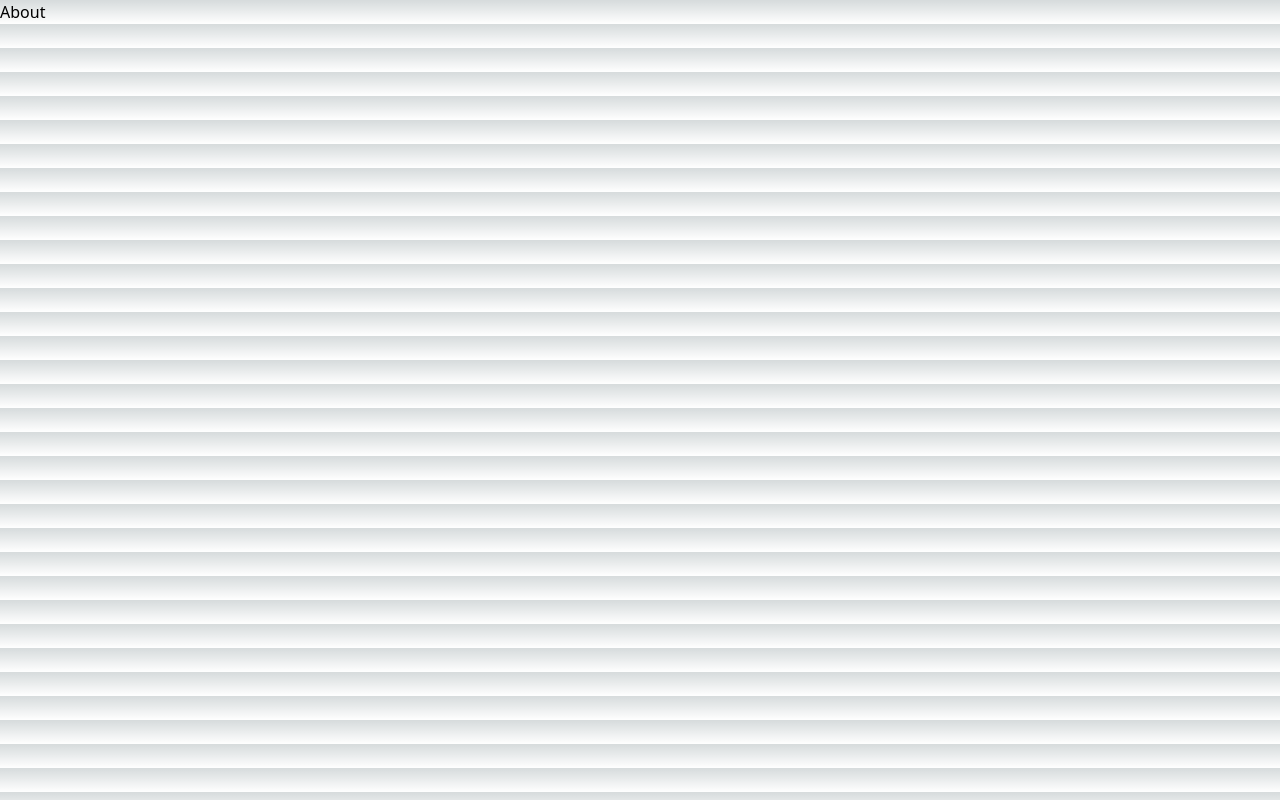
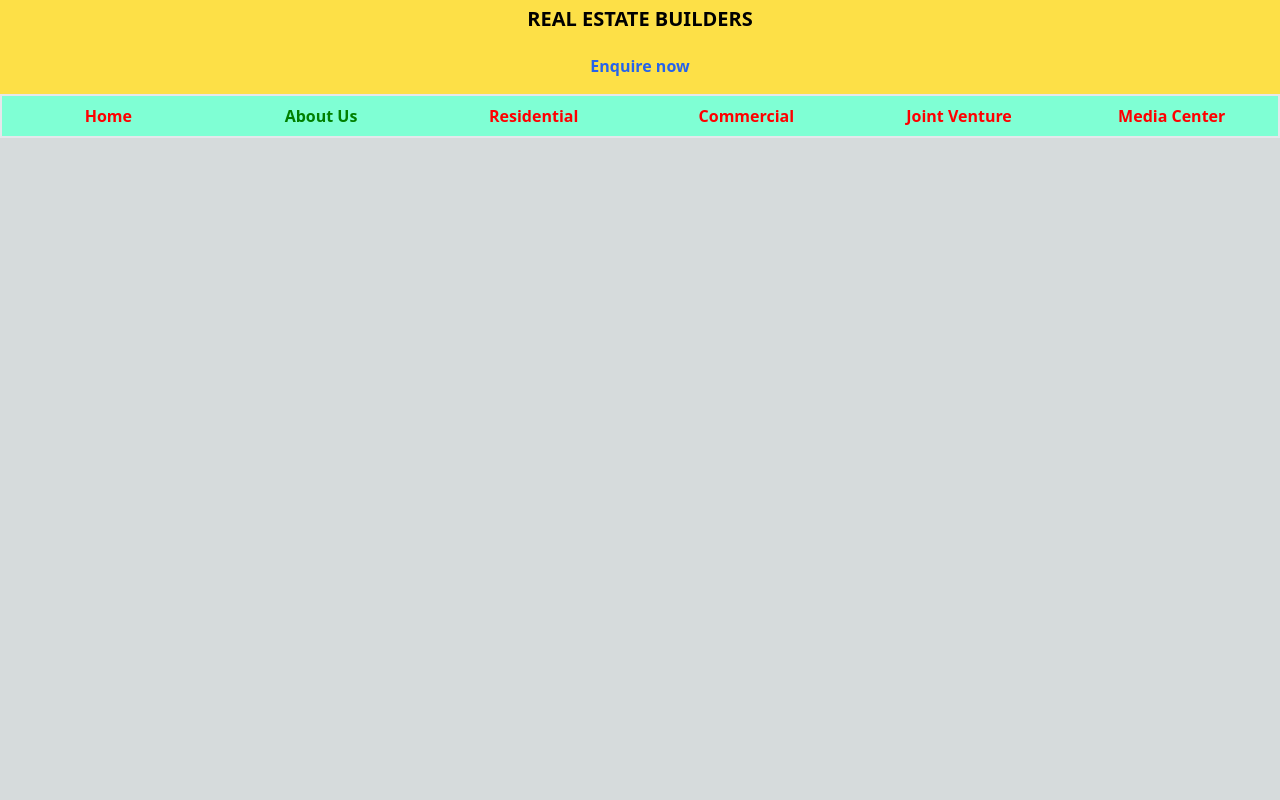
Before and after one commit to Hari-1202/my-next-app, a Next.js app: page /routes/about in a window 1280 px wide. Built offline with nearby package versions, Linux system fonts and the light colour scheme.

Commit message:
Adding navigations and controlled header styling

```diff
--- a/components/Header.js
+++ b/components/Header.js
@@ -2,10 +2,11 @@ import React, { useEffect } from 'react'
 import { useState } from 'react'
 import Enquire from './Enquire'
 import { useRouter } from 'next/router'
-const Header = () => {
+const Header = ({headerVal}) => {
     const [enquired, setEnquired] = useState(false)
     const [enquiredStatus, setEnquiredStatus] = useState(false)
     const headerValues = ["home", "about us", "residential", "commercial", "joint venture", "media center"]
+    const [clicked, setClicked] = useState(headerVal ? headerVal : 0)
     const router = useRouter()
     const onEnquire = (value) => {
         setEnquired(value)
@@ -15,10 +16,14 @@ const Header = () => {
         }, 1000)
     }
 
-    console.log(headerValues[1].split(" ")[0])
+    const handleClick = (header, index) => {
+        setClicked(index)
+        router.push(`/routes/${header.split(" ")[0]}`)
+    }
+
+    console.log(clicked)
     return (
         <div className='fixed w-screen'>
-            {console.log("rerendered")}
             <div className=' bg-yellow-300 relative'>
                 <h1 className='header text-m text-black-600 uppercase font-bold text-center text-xl p-1' >Real Estate Builders</h1>
                 {enquiredStatus && <div className='bg-white w-80 alert' ><h1 className='text-center font-bold p-4 '>Thanks for reaching out . We will get in touch shortly !</h1></div>}
@@ -28,12 +33,10 @@ const Header = () => {
                         {!enquired ? <Enquire enquired={enquired} onEnquire={onEnquire} /> : <div className='bg-white'><h1 className='text-green-700 p-4'>Already enquired . Please wait until our team reaches out to you</h1></div>}
                     </div>
                 </div>
-                <div className='flex border-2 bg-yellow-600'>
-                    {headerValues.map((header) => {
+                <div className='flex border-2 bg-yellow-600 headerContainer'>
+                    {headerValues.map((header , index) => {
                         return (
-
-                            <p className='flex-1 capitalize p-2 text-center font-bold' onClick={() => router.push(`/routes/${header.split(" ")[0]}`)}>{header}</p>
-
+                            <p className='flex-1 capitalize p-2 text-center font-bold' style={clicked === index ? {color : 'green'} : {color:'red'}} onClick={() => handleClick(header,index)}>{header}</p>
                         )
                     })}
                 </div>
--- a/pages/index.js
+++ b/pages/index.js
@@ -1,15 +1,18 @@
 import Header from "@/components/Header";
 import SwiperPage from "../components/Swiper";
 import OGProjects from "../components/Projects";
+import { useRouter } from "next/router";
+import { useEffect } from "react";
 
 export default function HomePage() {
 
-
+  const router = useRouter()
+  useEffect(() => {
+    router.push('/routes/home')
+  },[])
   return (
     <div>
-     <Header/>
-     <SwiperPage/>
-     <OGProjects/>
+
     </div>
   );
 }
--- a/pages/routes/about.js
+++ b/pages/routes/about.js
@@ -1,8 +1,11 @@
+import Header from '@/components/Header'
 import React from 'react'
 
 const About = () => {
   return (
-    <div>About</div>
+    <div>
+      <Header headerVal = {1}/>
+    </div>
   )
 }
 
--- a/pages/routes/commercial.js
+++ b/pages/routes/commercial.js
@@ -1,8 +1,11 @@
+import Header from '@/components/Header'
 import React from 'react'
 
 const Commercial = () => {
   return (
-    <div>comemrcial</div>
+    <div>
+      <Header headerVal = {3}/>
+    </div>
   )
 }
 
--- /dev/null
+++ b/pages/routes/home.js
@@ -0,0 +1,16 @@
+import Header from '@/components/Header'
+import OGProjects from '@/components/Projects'
+import SwiperPage from '@/components/Swiper'
+import React from 'react'
+
+const Home = () => {
+    return (
+        <div>
+            <Header />
+            <SwiperPage />
+            <OGProjects />
+        </div>
+    )
+}
+
+export default Home
--- a/pages/routes/joint.js
+++ b/pages/routes/joint.js
@@ -1,8 +1,11 @@
+import Header from '@/components/Header'
 import React from 'react'
 
 const Joint = () => {
   return (
-    <div>Joint Venture</div>
+    <div>
+      <Header headerVal = {4}/>
+    </div>
   )
 }
 
--- a/pages/routes/media.js
+++ b/pages/routes/media.js
@@ -1,8 +1,11 @@
+import Header from '@/components/Header'
 import React from 'react'
 
 const Media = () => {
   return (
-    <div>Media</div>
+    <div>
+      <Header headerVal = {5}/>
+    </div>
   )
 }
 
--- a/pages/routes/residential.js
+++ b/pages/routes/residential.js
@@ -1,8 +1,11 @@
+import Header from '@/components/Header'
 import React from 'react'
 
 const Residential = () => {
   return (
-    <div>Residential</div>
+    <div>
+      <Header headerVal = {2}/>
+    </div>
   )
 }
 
```
